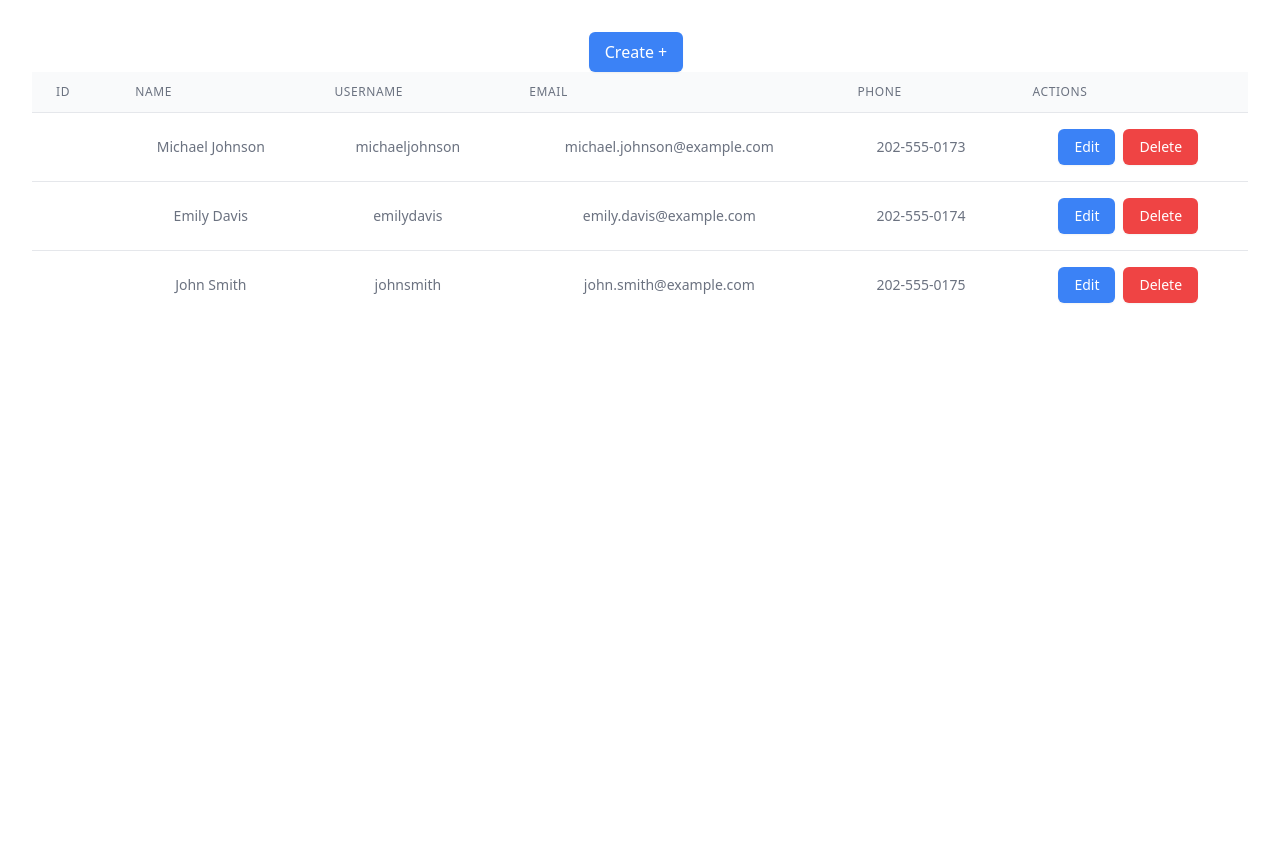
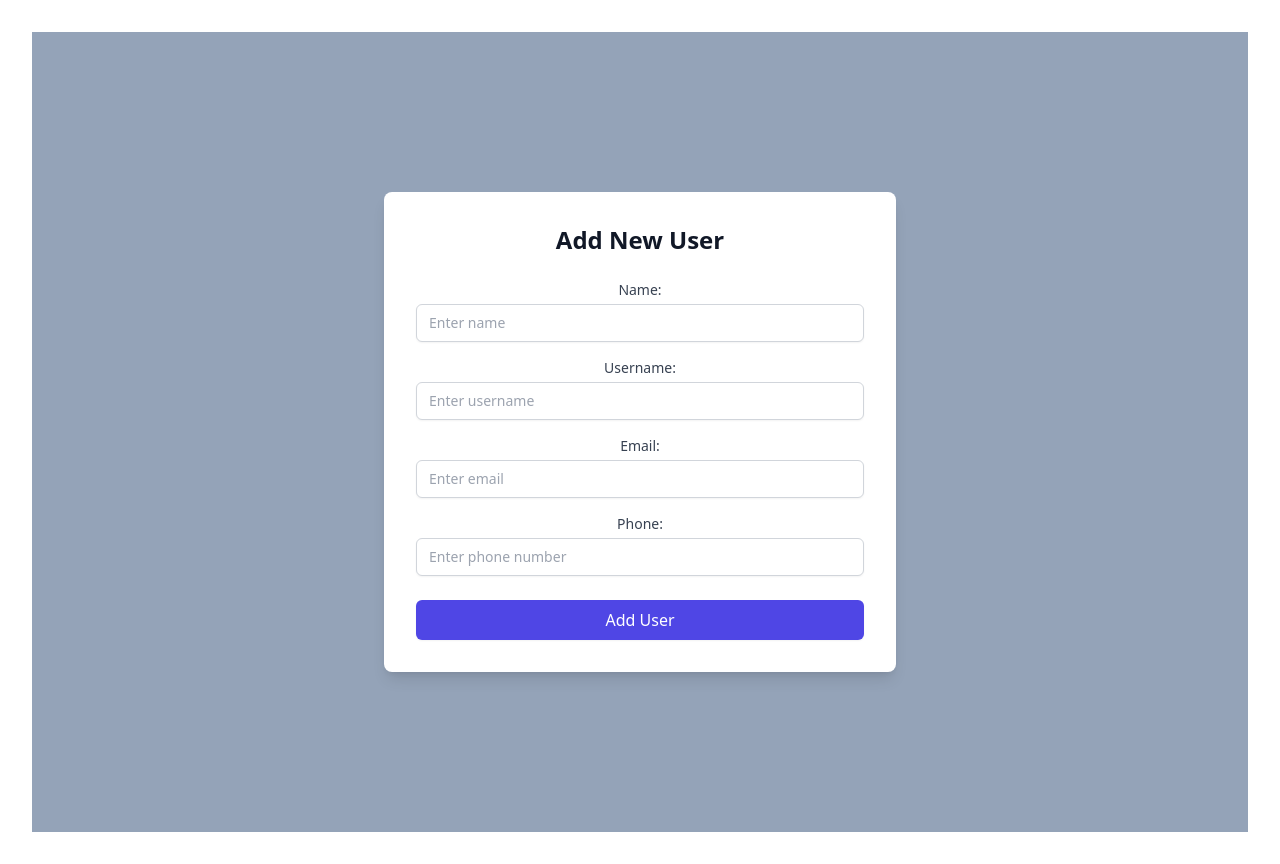
Before and after one commit to KarRzu/react-user-table, a React (Vite) app in the folder react-user-table/: page /addUser in a window 1280 px wide. Before the commit the page ends 800 px from the top, so only its background shows below. Built offline with nearby package versions, Linux system fonts and the light colour scheme.

Commit message:
feat: add react form

```diff
--- a/react-user-table/src/App.tsx
+++ b/react-user-table/src/App.tsx
@@ -1,10 +1,17 @@
 import "./App.css";
+import { AddUsers } from "./components/features/users/AddUsers";
 import { Home } from "./pages/Home";
+import { BrowserRouter, Route, Routes } from "react-router-dom";
 
 function App() {
   return (
     <>
-      <Home />
+      <BrowserRouter>
+        <Routes>
+          <Route path="/" element={<Home />}></Route>
+          <Route path="/addUser" element={<AddUsers />}></Route>
+        </Routes>
+      </BrowserRouter>
     </>
   );
 }
--- /dev/null
+++ b/react-user-table/src/components/features/users/AddUsers.tsx
@@ -0,0 +1,77 @@
+export function AddUsers() {
+  return (
+    <div className="w-full h-screen flex justify-center items-center bg-slate-400 p-6">
+      <div className="bg-white p-8 rounded-lg shadow-lg w-full max-w-lg">
+        <h2 className="text-2xl font-bold mb-6 text-gray-900">Add New User</h2>
+        <form>
+          <div className="mb-4">
+            <label
+              htmlFor="name"
+              className="block text-sm font-medium text-gray-700 mb-1"
+            >
+              Name:
+            </label>
+            <input
+              type="text"
+              name="name"
+              id="name"
+              className="block w-full px-3 py-2 border border-gray-300 rounded-md shadow-sm focus:outline-none focus:ring-2 focus:ring-indigo-500 focus:border-indigo-500 sm:text-sm"
+              placeholder="Enter name"
+            />
+          </div>
+          <div className="mb-4">
+            <label
+              htmlFor="username"
+              className="block text-sm font-medium text-gray-700 mb-1"
+            >
+              Username:
+            </label>
+            <input
+              type="text"
+              name="username"
+              id="username"
+              className="block w-full px-3 py-2 border border-gray-300 rounded-md shadow-sm focus:outline-none focus:ring-2 focus:ring-indigo-500 focus:border-indigo-500 sm:text-sm"
+              placeholder="Enter username"
+            />
+          </div>
+          <div className="mb-4">
+            <label
+              htmlFor="email"
+              className="block text-sm font-medium text-gray-700 mb-1"
+            >
+              Email:
+            </label>
+            <input
+              type="email"
+              name="email"
+              id="email"
+              className="block w-full px-3 py-2 border border-gray-300 rounded-md shadow-sm focus:outline-none focus:ring-2 focus:ring-indigo-500 focus:border-indigo-500 sm:text-sm"
+              placeholder="Enter email"
+            />
+          </div>
+          <div className="mb-6">
+            <label
+              htmlFor="phone"
+              className="block text-sm font-medium text-gray-700 mb-1"
+            >
+              Phone:
+            </label>
+            <input
+              type="text"
+              name="phone"
+              id="phone"
+              className="block w-full px-3 py-2 border border-gray-300 rounded-md shadow-sm focus:outline-none focus:ring-2 focus:ring-indigo-500 focus:border-indigo-500 sm:text-sm"
+              placeholder="Enter phone number"
+            />
+          </div>
+          <button
+            type="submit"
+            className="w-full bg-indigo-600 text-white px-4 py-2 rounded-md shadow-sm hover:bg-indigo-700 focus:outline-none focus:ring-2 focus:ring-indigo-500 focus:ring-offset-2"
+          >
+            Add User
+          </button>
+        </form>
+      </div>
+    </div>
+  );
+}
--- a/react-user-table/src/components/shared/Table.tsx
+++ b/react-user-table/src/components/shared/Table.tsx
@@ -1,14 +1,18 @@
 import { useSelector } from "react-redux";
+import { Link } from "react-router-dom";
 
 export function Table() {
   const users = useSelector((state) => state.users);
 
   return (
     <div className="overflow-x-auto">
-      <button className="bg-blue-500 text-white px-4 py-2 rounded-md shadow-sm hover:bg-blue-600 focus:outline-none focus:ring-2 focus:ring-blue-500 focus:ring-offset-2 mr-2">
+      <Link
+        to="/addUser"
+        className="bg-blue-500 text-white px-4 py-2 rounded-md shadow-sm hover:bg-blue-600 focus:outline-none focus:ring-2 focus:ring-blue-500 focus:ring-offset-2 mr-2"
+      >
         Create +
-      </button>
-      <table className="min-w-full divide-y divide-gray-200 bg-white">
+      </Link>
+      <table className="min-w-full divide-y divide-gray-200 bg-white mt-20">
         <thead className="bg-gray-50">
           <tr>
             <th className="px-6 py-3 text-left text-xs font-medium text-gray-500 uppercase tracking-wider">
--- a/react-user-table/src/pages/Home.tsx
+++ b/react-user-table/src/pages/Home.tsx
@@ -1,10 +1,8 @@
-import { BrowserRouter } from "react-router-dom";
 import { Table } from "../components/shared/Table";
 
 export function Home() {
   return (
     <>
-      <BrowserRouter></BrowserRouter>
       <Table />
     </>
   );
```
